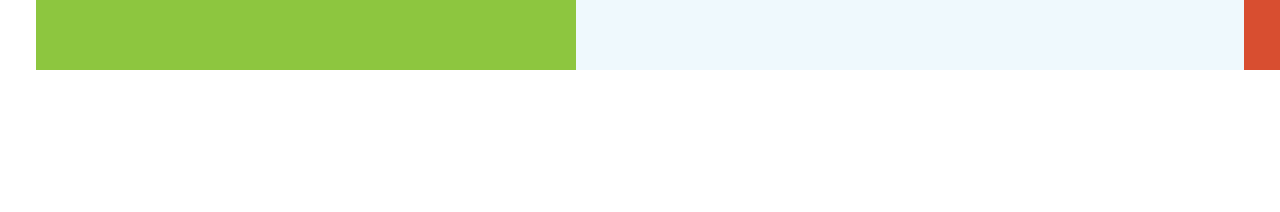
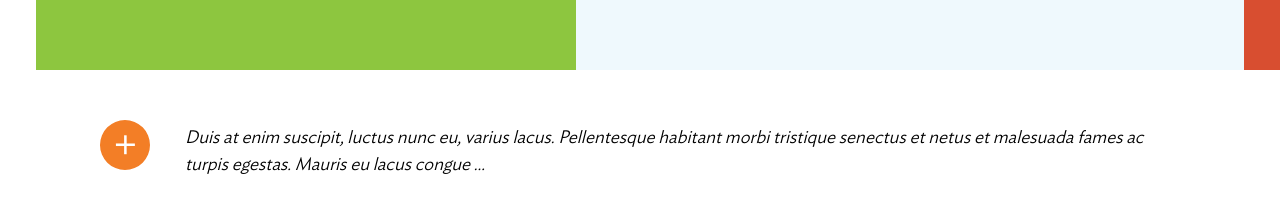
Before and after one commit to NicuB93/IDS-task, a Next.js app: page / in a window 1280 px wide. Shown: the part 2299-2511 px from the top of the page. Before the commit the page ends 2469 px from the top, so only its background shows below. Built offline with nearby package versions, Linux system fonts and the light colour scheme.

Commit message:
added add section

```diff
--- a/src/assets/theme/theme.ts
+++ b/src/assets/theme/theme.ts
@@ -15,6 +15,7 @@ export const theme = {
       gray: "#F0F0F0",
       blue: "#003C82",
       white: "#ffffff",
+      orange: "#F37E26",
     },
   },
 };
--- /dev/null
+++ b/src/components/AddSection/index.tsx
@@ -0,0 +1,15 @@
+import { Button } from "../Button";
+import * as S from "./styled";
+
+export const AddSection = () => {
+  return (
+    <S.AddSectionContainer>
+      <Button content={"✕"} />
+      <S.AddSectionParagraph>
+        Duis at enim suscipit, luctus nunc eu, varius lacus. Pellentesque
+        habitant morbi tristique senectus et netus et malesuada fames ac turpis
+        egestas. Mauris eu lacus congue ...
+      </S.AddSectionParagraph>
+    </S.AddSectionContainer>
+  );
+};
--- /dev/null
+++ b/src/components/AddSection/styled.ts
@@ -0,0 +1,39 @@
+import styled from "styled-components";
+
+export const AddSectionContainer = styled.section`
+  display: flex;
+  gap: 50px;
+  padding: 100px 410px 120px 410px;
+
+  button {
+    background-color: ${({ theme }) => theme.pallete.background.orange};
+    width: 50px;
+    height: 50px;
+    border-radius: 50%;
+    font-size: 26px;
+    transform: rotate(45deg);
+    display: flex;
+    justify-content: center;
+    align-items: center;
+    cursor: pointer;
+  }
+
+  @media only screen and (max-width: ${({ theme }) => theme.breakpoints.md}) {
+    gap: 35px;
+    padding: 50px 100px;
+  }
+
+  @media only screen and (max-width: ${({ theme }) => theme.breakpoints.sm}) {
+    gap: 20px;
+    padding: 50px 12px;
+  }
+`;
+
+export const AddSectionParagraph = styled.p`
+  margin: 0;
+  margin-top: 5px;
+  font-family: "Ideal Sans Light";
+  font-style: italic;
+  font-size: 18px;
+  line-height: 27px;
+`;
--- a/src/components/Main/index.tsx
+++ b/src/components/Main/index.tsx
@@ -3,6 +3,7 @@ import { Header } from "../Header";
 import { About } from "../AboutSection";
 import { SectionMessage } from "../SectionMessage";
 import { PageContainer } from "./styled";
+import { AddSection } from "../AddSection";
 
 export const MainPage = () => {
   return (
@@ -11,6 +12,7 @@ export const MainPage = () => {
       <Header />
       <About />
       <SectionMessage />
+      <AddSection />
     </PageContainer>
   );
 };
--- a/src/components/SectionMessage/styled.ts
+++ b/src/components/SectionMessage/styled.ts
@@ -3,9 +3,8 @@ import styled from "styled-components";
 export const GridContainer = styled.section`
   display: grid;
   grid-template-columns: 0.9fr 1.1fr;
-  height: 800px;
+  min-height: 800px;
   padding-top: 180px;
-  padding-bottom: 100px;
 
   @media screen and (max-width: ${({ theme }) => theme.breakpoints.sm}) {
     grid-template-columns: 1fr;
```
